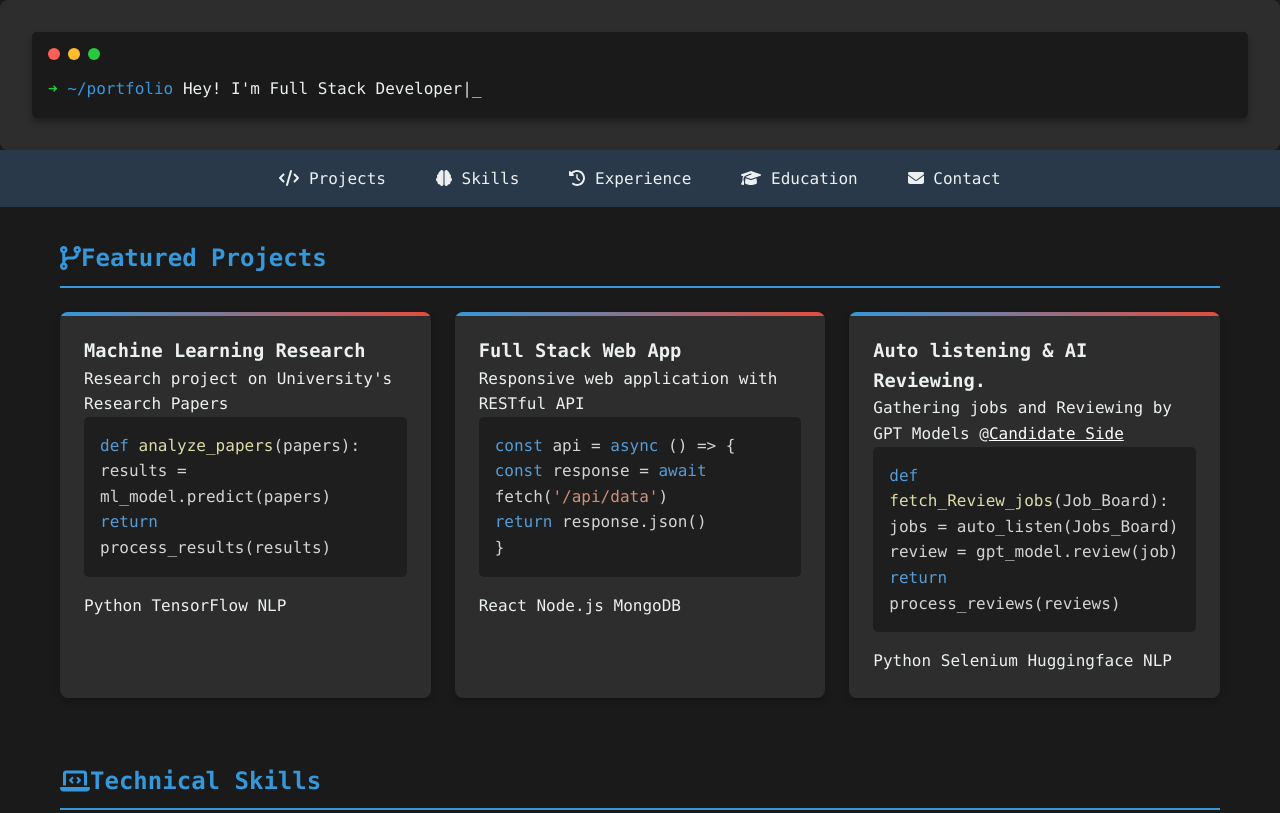
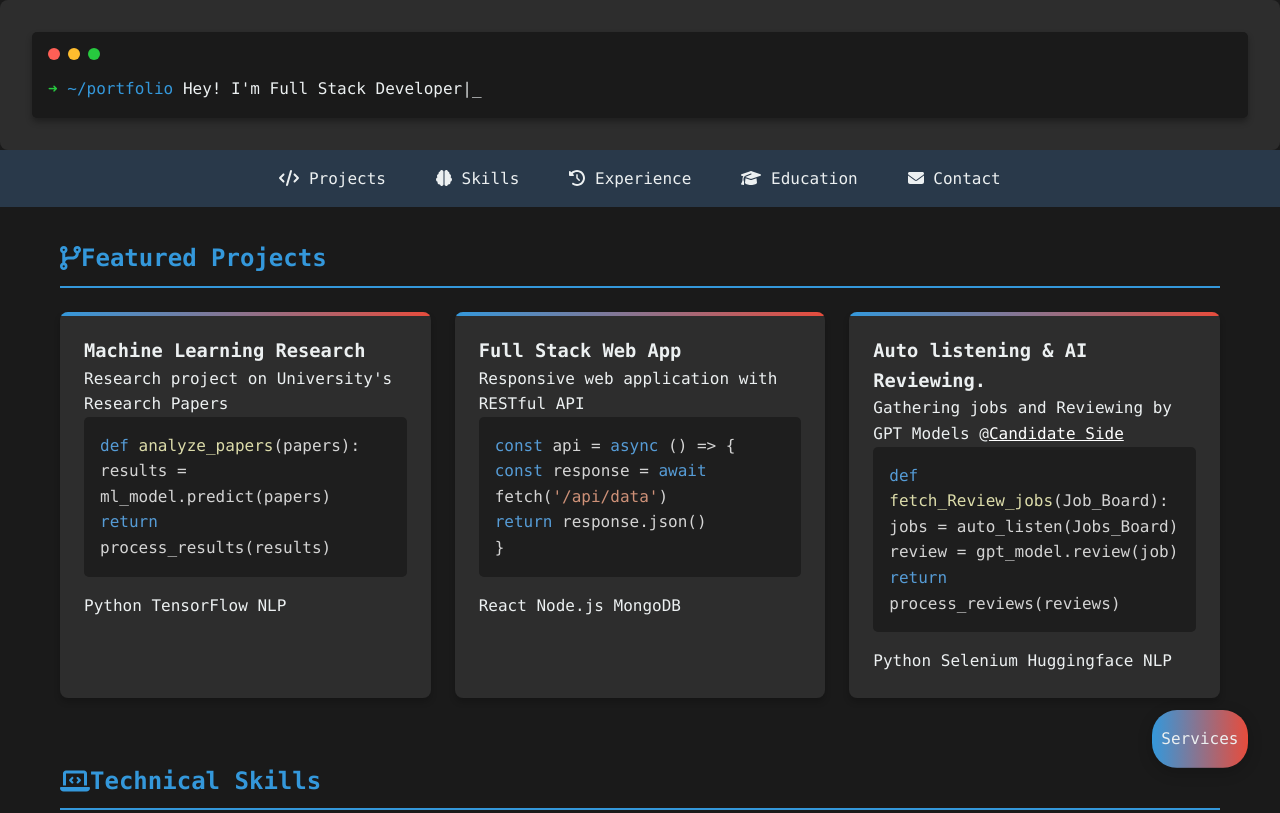
Before and after one commit to ahtashamilyas/ahtashamilyas.github.io, a plain HTML site: page index.html in a window 1280 px wide. Shown: the top 813 px of the page. Drawn offline with nearby package versions, Linux system fonts and the light colour scheme; no server answers.

Commit message:
Service Button Added.

```diff
--- a/index.html
+++ b/index.html
@@ -791,6 +791,71 @@
         text-align: center;
     }
 }
+.service_btn{
+    position: fixed;
+    right: 2rem;
+    bottom: 2rem;
+    z-index: 1000;
+    display: inline-flex;
+    align-items: center;
+    gap: 0.5rem;
+    color: var(--text-color);
+    padding: 1rem 0.6rem;
+    border-radius: 25px;
+    text-decoration: none;
+    border: none;
+    cursor: pointer;
+    box-shadow: 0 4px 15px rgba(0, 0, 0, 0.2);
+    white-space: nowrap;
+    overflow: hidden;
+    z-index: 1;
+}
+/* Create pseudo-element for the animated background */
+.service_btn::before {
+    content: '';
+    position: absolute;
+    top: 0;
+    left: 0;
+    right: 0;
+    bottom: 0;
+    background: linear-gradient(
+        90deg,
+        var(--secondary-color),
+        var(--accent-color),
+        var(--primary-color),
+        var(--secondary-color)
+    );
+    background-size: 300% 100%;
+    z-index: -1;
+    animation: gradientFlow 5s linear infinite;
+}
+
+@keyframes gradientFlow {
+    0% {
+        background-position: 0% 50%;
+    }
+    50% {
+        background-position: 150% 50%;
+    }
+    100% {
+        background-position: 300% 50%;
+    }
+}
+
+/* Maintain hover effect */
+.service_btn:hover {
+    transform: translateY(-3px);
+    box-shadow: 0 6px 20px rgba(0, 0, 0, 0.3);
+}
+
+/* Add a subtle transition effect when hovering */
+.service_btn::before {
+    transition: all 0.3s ease;
+}
+
+.service_btn:hover::before {
+    animation-duration: 4s; /* Speed up animation on hover */
+}
     </style>
 </head>
 <body>
@@ -825,7 +890,6 @@
             </div>
         </div>
     </header>
-
     <nav>
         <ul>
             <li><a href="#projects"><i class="fas fa-code"></i> Projects</a></li>
@@ -837,6 +901,7 @@
     </nav>
 
     <main>
+        <a href="#services" id="servicesBtn" class="service_btn"></i>Services</a>
         <section id="projects">
             <h2><i class="fas fa-code-branch"></i> Featured Projects</h2>
             <div class="projects-grid">
```
